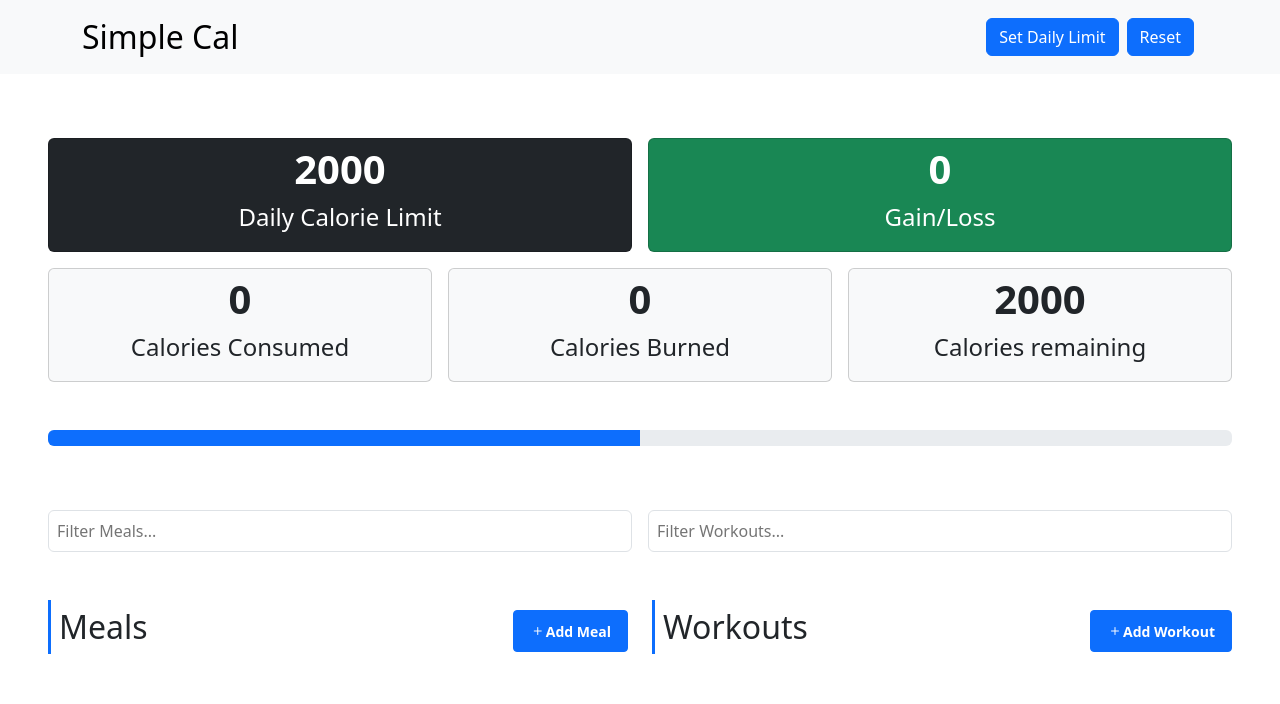
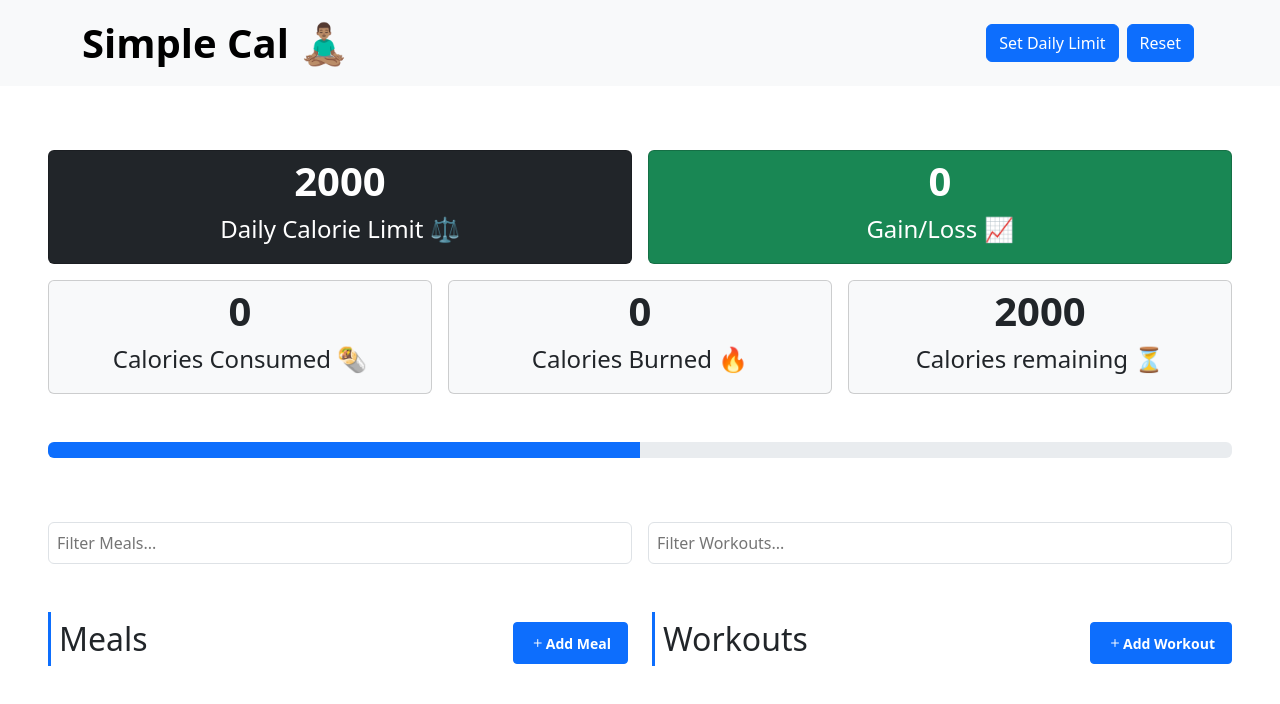
Before and after one commit to jordansbenjamin/SimpleCal_ReactProject, a React (Create React App) app: page / in a window 1280 px wide. Shown: the top 704 px of the page. Built offline with nearby package versions, Linux system fonts and the light colour scheme.

Commit message:
Update UI styling a touch

```diff
--- a/src/components/Navbar.jsx
+++ b/src/components/Navbar.jsx
@@ -2,13 +2,12 @@ import Container from 'react-bootstrap/Container';
 import Nav from 'react-bootstrap/Nav';
 import Navbar from 'react-bootstrap/Navbar';
 import NavButton from './Buttons';
-// import NavDropdown from 'react-bootstrap/NavDropdown';
 
 export default function NavbarHeader() {
   return (
     <Navbar expand="lg" className="bg-body-tertiary">
       <Container>
-        <Navbar.Brand href="#home" className='fs-2'>Simple Cal</Navbar.Brand>
+        <Navbar.Brand href="#home" className='fs-1 fw-bold'>Simple Cal 🧘🏽‍♂️</Navbar.Brand>
         <Navbar.Toggle aria-controls="basic-navbar-nav" />
         <Navbar.Collapse id="basic-navbar-nav">
           <Nav className="ms-auto">
--- a/src/components/Stats.jsx
+++ b/src/components/Stats.jsx
@@ -2,13 +2,13 @@ export default function DisplayStats() {
 	return (
 		<div className="my-5 px-5">
 			<div className="row g-3 my-3 text-center">
-				<Stat type="Daily Calorie Limit" amount={2000} containerClass="col-md-6" statClass="bg-dark text-white" />
-				<Stat type="Gain/Loss" amount={0} containerClass="col-md-6" statClass="bg-success text-white" />
+				<Stat type="Daily Calorie Limit ⚖️" amount={2000} containerClass="col-md-6" statClass="bg-dark text-white" />
+				<Stat type="Gain/Loss 📈" amount={0} containerClass="col-md-6" statClass="bg-success text-white" />
 			</div>
 			<div className="row g-3 text-center">
-				<Stat type="Calories Consumed" amount={0} containerClass="col-md-4" statClass="card bg-light" />
-				<Stat type="Calories Burned" amount={0} containerClass="col-md-4" statClass="card bg-light" />
-				<Stat type="Calories remaining" amount={2000} containerClass="col-md-4" statClass="card bg-light" />
+				<Stat type="Calories Consumed 🌯" amount={0} containerClass="col-md-4" statClass="card bg-light" />
+				<Stat type="Calories Burned 🔥" amount={0} containerClass="col-md-4" statClass="card bg-light" />
+				<Stat type="Calories remaining ⏳" amount={2000} containerClass="col-md-4" statClass="card bg-light" />
 			</div>
 		</div>
 	);
```
